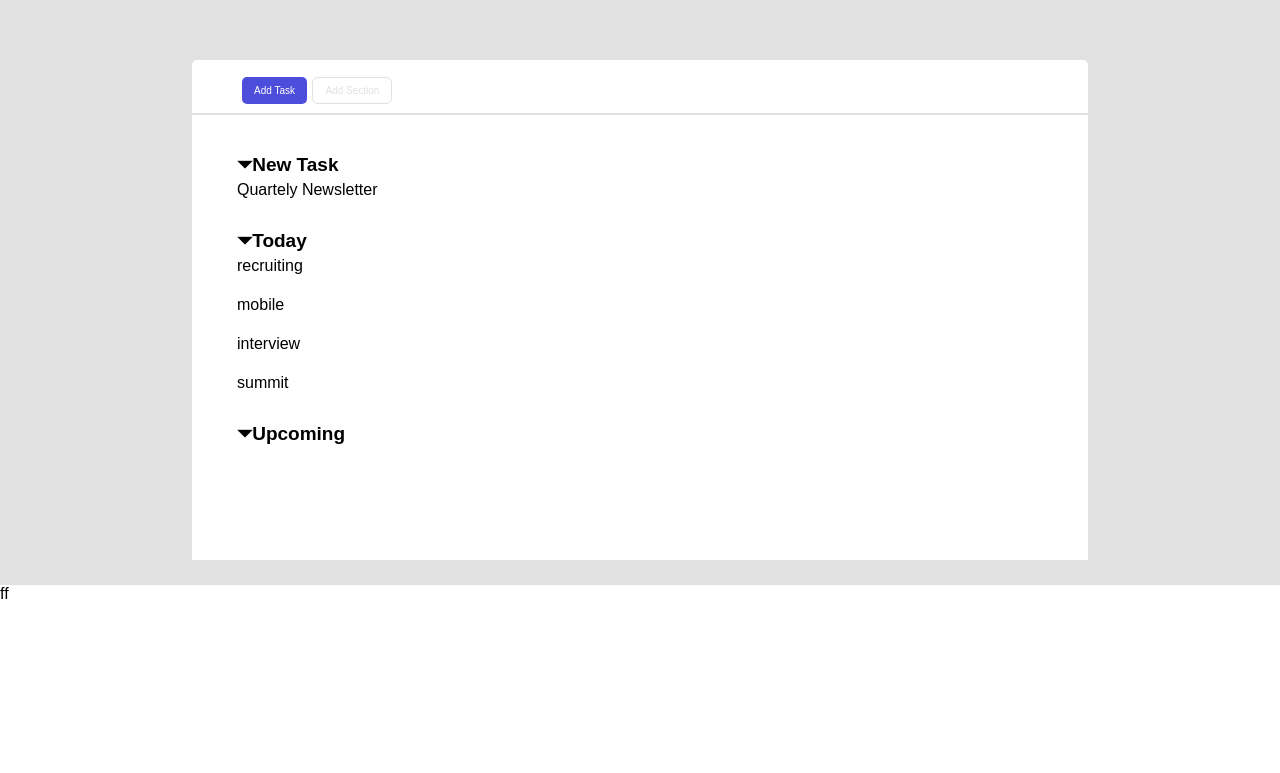
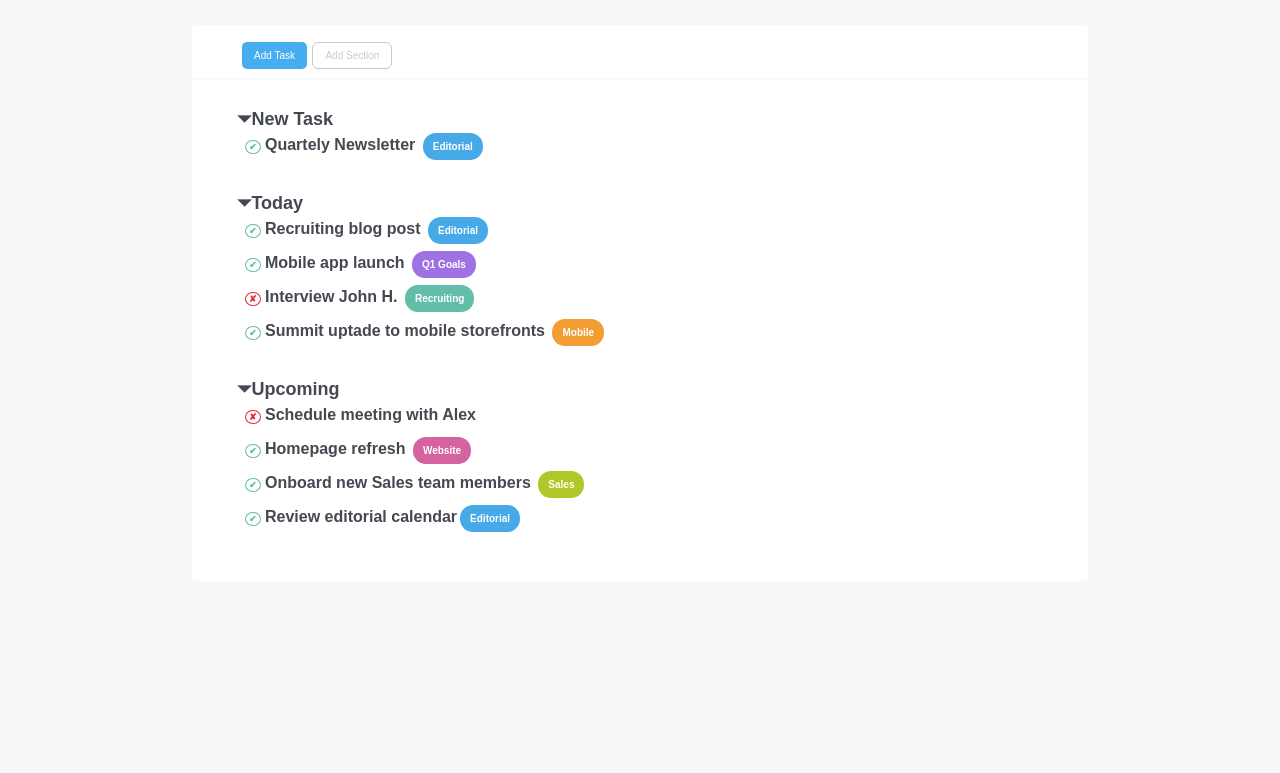
Before and after one commit to RaoulBongarzoni/html-css-toboolist, a plain HTML site: page index.html in a window 1280 px wide. Shown: the part 74-847 px from the top of the page. Before the commit the page ends 800 px from the top, so only its background shows below. Drawn offline with Linux system fonts and the light colour scheme.

Commit message:
finisce e aggiusta i colori

```diff
--- a/css/style.css
+++ b/css/style.css
@@ -14,12 +14,12 @@ html{
 
 
 
-
+/* banner in alto e logo */
 
 .logoback{
     background-color:rgb(255, 255, 255);
     background-repeat: repeat-x;
-    padding: 0.5em 1em;
+    padding: 0.2em 1em;
     position: relative;
 }
 
@@ -29,9 +29,12 @@ html{
     vertical-align: 30%;
 }
 
+
+/* sfondo corpo principale */
 main{
-    background-color: rgb(225, 225, 225);
-    padding: 5% 15% 2% 15%;
+    background-color: rgb(246, 248, 249);
+    padding: 3% 15%  15%;
+
 }
 
 
@@ -40,7 +43,7 @@ main{
 
 
 
-
+/* layout dei bottoni e primo box */
 .bottoni{
     background-color:white;
     padding: 20px 5px 15px 50px;
@@ -50,7 +53,7 @@ main{
 
 #attivita{
     color: white;
-    background-color: rgb(77, 77, 219);
+    background-color: rgb(71, 173, 241);
     padding: 8px 12px;
     border-radius: 5px;
     font-size: 10px;
@@ -58,51 +61,92 @@ main{
 }
 
 #sezione{
-    color: rgb(225, 225, 225);
+    color: rgb(197, 203, 208);
     margin-left: 1px;
     padding: 7px 12px;
     border-radius: 5px;
     font-size: 10px;
     outline-width: 0.5px;
     outline-style: solid;
-    outline-color: rgb(225, 225, 225);
+    outline-color: rgb(197, 203, 208);
 }
-
-
-
 
 p{
     display: inline;
 }
 
+
+/*  layout box principale*/
 .principale{
+
     display: block;
     background-color:white;
     margin-top: 2px;
-    padding: 40px 5px 15px 45px;
-/*     border-top-right-radius: ;
-    border-top-left-radius: ; */
+    padding: 30px 5px 15px 45px;
+     border-bottom-right-radius: 5px ;
+    border-bottom-left-radius: 5px ;
 
 }
 
-.principale h3{
 
-    line-height: 110%;
-    font-size: 19px;
+/* formattazione delle sezioni e delle attività  e spaziatura*/
+.principale h4{
+
+    color: rgb(68, 72, 80);
+    line-height: 100%;
+    font-size: 18px;
     font-weight: 800;
 }
 
 .principale ul li{
+    padding-left: 0.5em;
+    list-style-type: none;
+    padding-bottom: 0.5em;
+    margin-bottom: 0.5em;
+    color: rgb(68, 72, 80);
+    font-weight: 600;
 
-    padding-top: 5px ;
-    list-style-type: none;
-    margin-bottom: 1em;
 
 }
 
+.principale ul li:last-child{
+
+    margin-bottom: 2em;
+}
+
 .principale ul{
-
-    margin-bottom:2em;
+    padding-top: 0.5em;
+    margin-bottom:0.8em;
+}
 
 
+/* formattazione delle icone a colori */
+
+.check{
+    font-size: xx-small;
+    border: 1px solid #60bea6;
+    border-radius: 50%;
+    color: #60bea6;
+    padding: 1px 3px;
+
 }
+.cross{
+    font-size: xx-small;
+    border: 1px solid #e7273f;
+    border-radius: 50%;
+    color: #e7273f;
+    padding: 1px 3px;
+
+}
+
+.etichetta{
+
+    color: white;
+    padding: 8px 10px;
+    border-radius: 13px;
+    font-size: 10px;
+    margin-left: 0.3em;
+
+
+    /* per le varie etichette si cambia il colore per la singola cella */
+}   /* il layout rimane invariato */
--- a/index.html
+++ b/index.html
@@ -16,36 +16,48 @@
     </header>
 
     <main>
+        <!-- bottoni in alto -->
         <div class="bottoni">
             <p id="attivita">Add Task</p>
             <p id="sezione">Add Section</p>
         </div>
-
+        <!-- corpo principale -->
         <div class="principale">
-           <h3>&#9207;New Task</h3>
-                <ul>
-                    <li>Quartely Newsletter</li>
-                </ul>
-           <h3>&#9207;Today</h3>
-                <ul>
-                    <li>recruiting</li>
-                    <li>mobile</li>
-                    <li>interview</li>
-                    <li>summit</li>
-                </ul>
-           <h3>&#9207;Upcoming</h3>
-                <ul>
-                    <li></li>
-                    <li></li>
-                    <li></li>
-                    <li></li>
-                </ul>
 
 
+
+            <!--  -->
+           <h4>&#9207;New Task</h4>
+                <ul>
+                    <li><span class="check">&#x2714;</span>  Quartely Newsletter <span class="etichetta" style="background-color: #47A9E8 ;">Editorial</span></li>
+                </ul>
+            <!--  -->
+
+
+            <!--  -->
+           <h4>&#9207;Today</h4>
+                <ul>
+                    <li><span class="check">&#x2714;</span> Recruiting blog post <span class="etichetta" style="background-color: #47A9E8;">Editorial</span></li>
+                    <li><span class="check">&#x2714;</span> Mobile app launch <span class="etichetta" style="background-color: #9E72E3 ;">Q1 Goals</span></li>
+                    <li><span class="cross">&#x2718;</span> Interview John H. <span class="etichetta" style="background-color:#63BEA9 ;">Recruiting</span></li>
+                    <li><span class="check">&#x2714;</span> Summit uptade to mobile storefronts <span class="etichetta" style="background-color:#F39C34 ;">Mobile</span></li>
+                </ul>
+            <!--  -->
+
+
+            <!--  -->
+           <h4>&#9207;Upcoming</h4>
+                <ul>
+                    <li><span class="cross">&#x2718;</span> Schedule meeting with Alex</li>
+                    <li><span class="check">&#x2714;</span> Homepage refresh <span class="etichetta" style="background-color: #D563A0;">Website</span></li>
+                    <li><span class="check">&#x2714;</span> Onboard new Sales team members <span class="etichetta" style="background-color: #B1C729;">Sales</span></li>
+                    <li><span class="check">&#x2714;</span> Review editorial calendar<span class="etichetta" style="background-color: #47A9E8 ;">Editorial</span></li>
+                </ul>
+            <!--  -->
         </div>
     </main>
 
-    <footer>ff</footer>
+
 
 
 </body>
```
